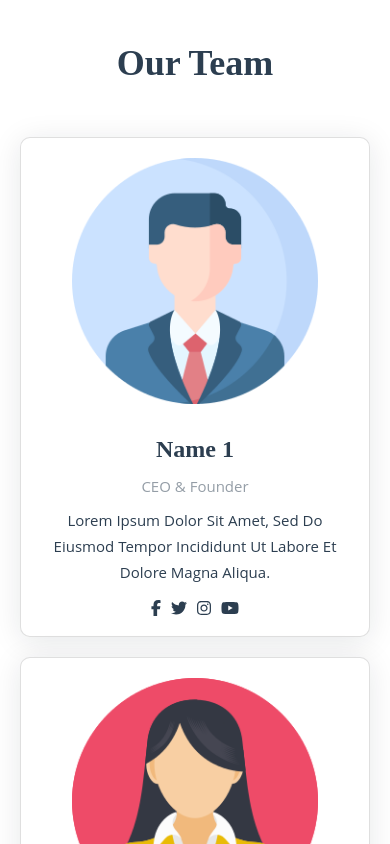
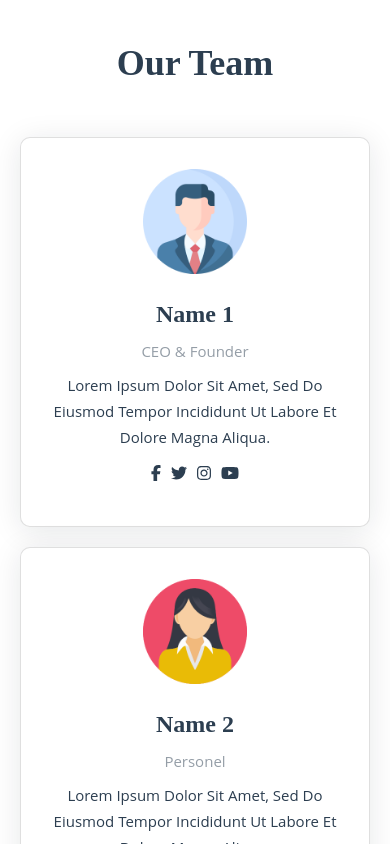
Before and after one commit to duyhachix/kito, a Vue app in the folder app/: page / in a window 390 px wide. Shown: the part 2640-3484 px from the top of the page. Built offline with nearby package versions, Linux system fonts and the light colour scheme.

Commit message:
add scroll handle

```diff
--- a/app/src/App.vue
+++ b/app/src/App.vue
@@ -1,8 +1,11 @@
 <template>
-	<div id="app">
+	<div id="app" @scroll="handleScroll">
 		<app-header></app-header>
 		<app-body></app-body>
 		<app-footer></app-footer>
+		<div class="top-btn" v-if="toTopisShow" @click="scrollToTop">
+			<font-awesome-icon :icon="['fas', 'circle-up']" style="color: #ee80a0" size="2xl" />
+		</div>
 	</div>
 </template>
 
@@ -19,6 +22,23 @@ export default {
 		AppBody,
 		AppFooter,
 	},
+	data() {
+		return {
+			toTopisShow: false,
+		};
+	},
+	created() {
+		window.addEventListener('scroll', this.handleScroll);
+	},
+	methods: {
+		scrollToTop() {
+			window.scrollTo({ top: 0, behavior: 'smooth' });
+		},
+		handleScroll() {
+			// this.$refs.audio.play();
+			this.toTopisShow = window.scrollY > 600;
+		},
+	},
 };
 </script>
 
@@ -29,5 +49,11 @@ export default {
 	-moz-osx-font-smoothing: grayscale;
 	text-align: center;
 	color: #2c3e50;
+	position: relative;
+}
+.top-btn {
+	position: fixed;
+	bottom: 20px;
+	right: 20px;
 }
 </style>
--- a/app/src/components/AppBody.vue
+++ b/app/src/components/AppBody.vue
@@ -1028,6 +1028,24 @@ export default {
 				grid-template-columns: 1fr;
 				padding: 0 20px;
 				gap: 20px;
+				.card {
+					max-height: 390px;
+				}
+				.card__content {
+					display: flex;
+					justify-content: space-evenly;
+					.card--image {
+						height: 30%;
+						margin-bottom: 0;
+						img {
+							height: 100%;
+						}
+					}
+					.card--info {
+						justify-content: center;
+						height: 60%;
+					}
+				}
 			}
 		}
 		&__benefit {
--- a/app/src/components/AppFooter.vue
+++ b/app/src/components/AppFooter.vue
@@ -242,6 +242,12 @@ export default {
 		line-height: 26px;
 	}
 }
+@media screen and (max-width: 1700px) {
+	.footer {
+		padding: 0 150px;
+	}
+
+}
 @media screen and (max-width: 480px) {
 	.footer {
 		padding: 0 10px;
--- a/app/src/components/AppHeader.vue
+++ b/app/src/components/AppHeader.vue
@@ -62,7 +62,7 @@
 				</div>
 			</div>
 			<div class="collapse-menu">
-				<font-awesome-icon :icon="['fas', 'bars']" size="2xl"/>
+				<font-awesome-icon :icon="['fas', 'bars']" size="2xl" />
 			</div>
 		</div>
 	</header>
@@ -203,6 +203,16 @@ export default {
 		}
 	}
 }
+@media screen and (max-width: 1550px) {
+	.header {
+		&__credit {
+			padding: 0 150px;
+		}
+		&__nav {
+			padding: 0 150px;
+		}
+	}
+}
 @media screen and (max-width: 480px) {
 	.header {
 		height: 75px;
@@ -213,7 +223,7 @@ export default {
 			padding: 0;
 			display: flex;
 			align-items: center;
-			.title{
+			.title {
 				padding-left: 20px;
 			}
 			.collapse-menu {
```
